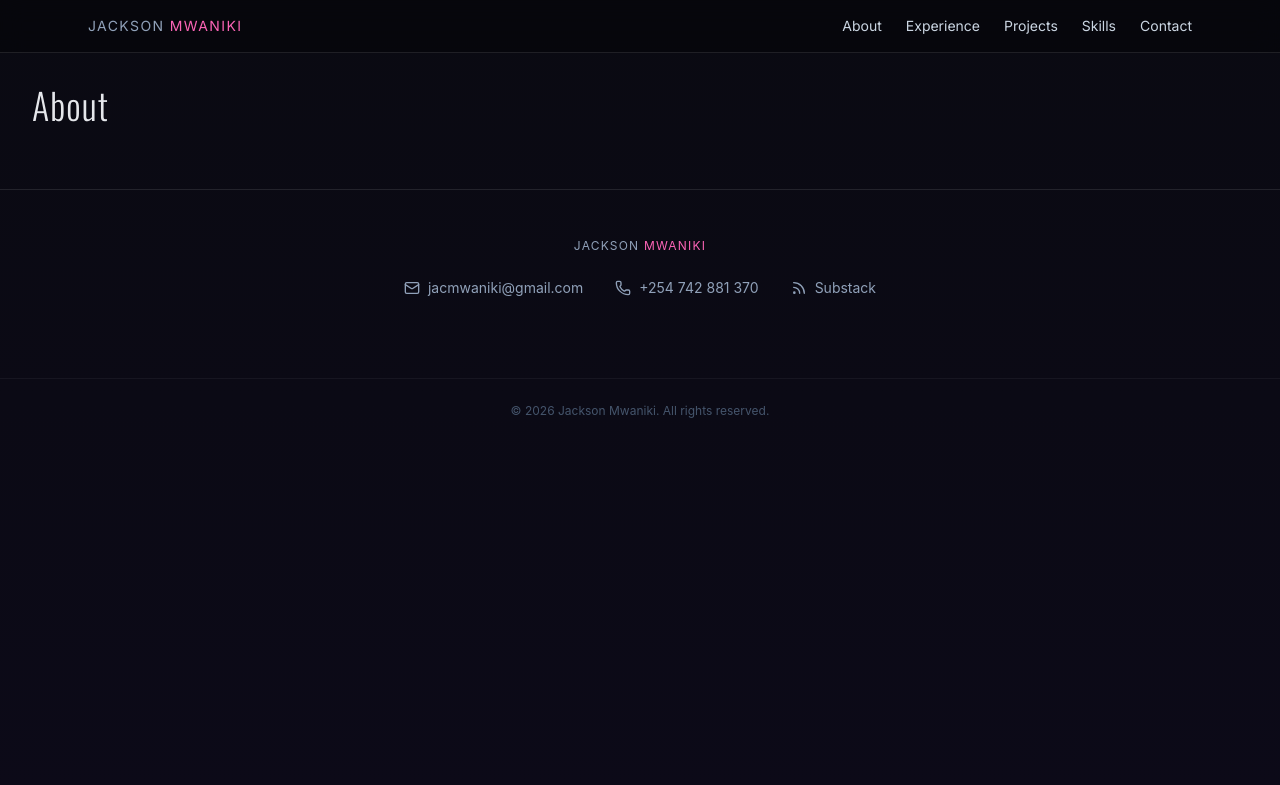
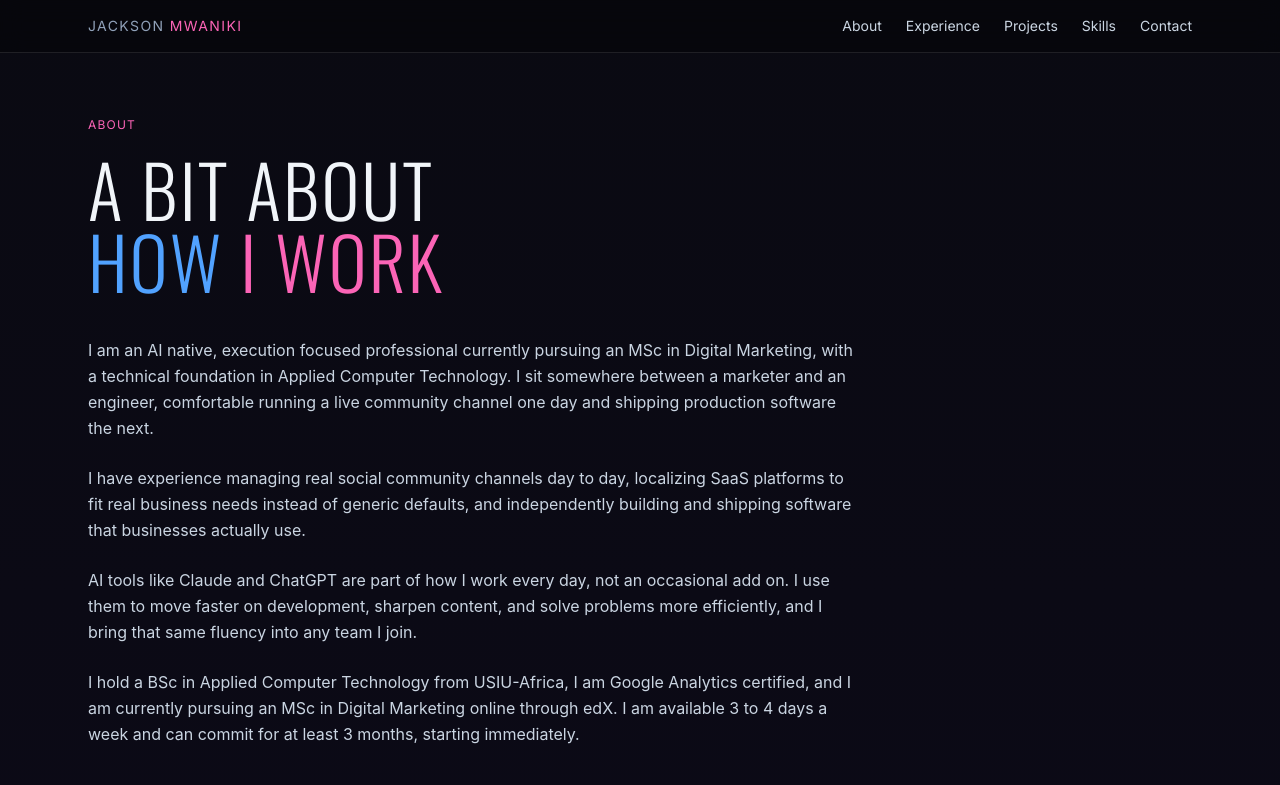
Before and after one commit to jakkkc/Jackson_Mwaniki, a React (Vite) app: page /about in a window 1280 px wide. Shown: the top 785 px of the page. Built offline with nearby package versions, Linux system fonts and the light colour scheme.

Commit message:
Build About page with profile summary

```diff
--- a/src/pages/About.tsx
+++ b/src/pages/About.tsx
@@ -1,3 +1,54 @@
+import { Link } from 'react-router-dom'
+
 export default function About() {
-  return <h1 className="text-4xl font-bold p-8">About</h1>
+  return (
+    <section className="max-w-6xl mx-auto px-6 py-16">
+      <p className="uppercase tracking-widest text-xs text-pink-400 mb-5">
+        About
+      </p>
+      <h1 className="uppercase text-4xl md:text-7xl leading-none mb-10">
+        <span className="block text-slate-100">A bit about</span>
+        <span className="block">
+          <span className="text-blue-400">how</span>{' '}
+          <span className="text-pink-400">I work</span>
+        </span>
+      </h1>
+
+      <div className="space-y-6 font-sans normal-case text-slate-300 leading-relaxed max-w-3xl">
+        <p>
+          I am an AI native, execution focused professional currently
+          pursuing an MSc in Digital Marketing, with a technical foundation
+          in Applied Computer Technology. I sit somewhere between a
+          marketer and an engineer, comfortable running a live community
+          channel one day and shipping production software the next.
+        </p>
+        <p>
+          I have experience managing real social community channels day to
+          day, localizing SaaS platforms to fit real business needs instead
+          of generic defaults, and independently building and shipping
+          software that businesses actually use.
+        </p>
+        <p>
+          AI tools like Claude and ChatGPT are part of how I work every
+          day, not an occasional add on. I use them to move faster on
+          development, sharpen content, and solve problems more
+          efficiently, and I bring that same fluency into any team I join.
+        </p>
+        <p>
+          I hold a BSc in Applied Computer Technology from USIU-Africa, I
+          am Google Analytics certified, and I am currently pursuing an
+          MSc in Digital Marketing online through edX. I am available 3 to
+          4 days a week and can commit for at least 3 months, starting
+          immediately.
+        </p>
+
+        <Link
+          to="/contact"
+          className="inline-block bg-gradient-to-r from-pink-500 to-blue-500 text-white px-6 py-3 rounded-full font-medium hover:opacity-90 transition-opacity mt-4"
+        >
+          Get in touch
+        </Link>
+      </div>
+    </section>
+  )
 }
```
